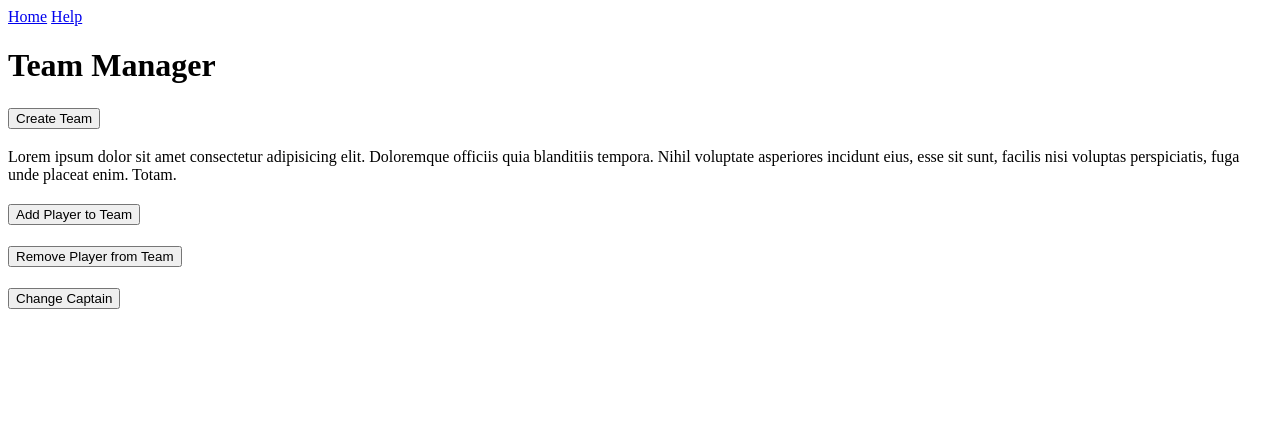
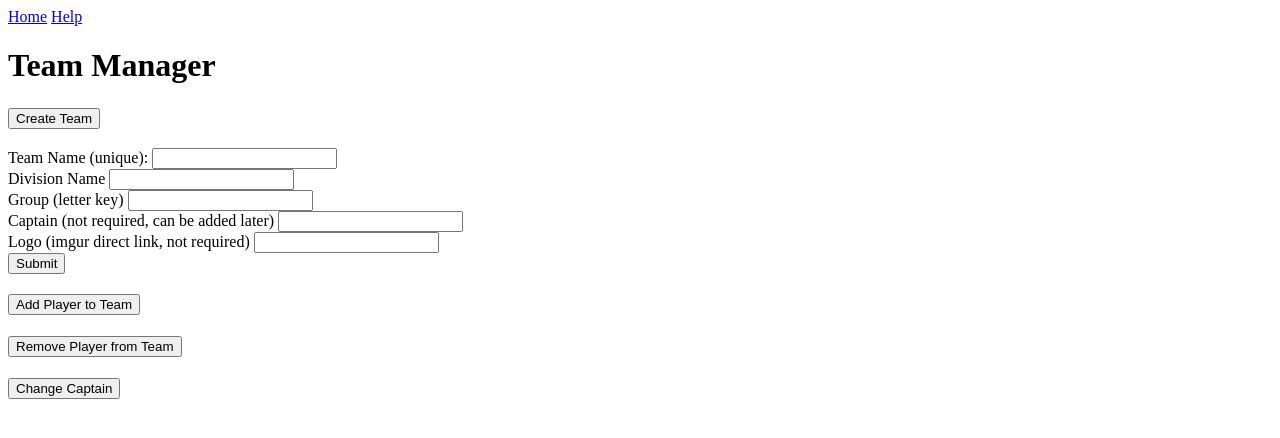
Before and after one commit to lowbudgetlcs/rosters.lowbudgetlcs.com, a SvelteKit app: page /home/teams in a window 1280 px wide. Both pictures are taken after a click on the button "Create Team". Shown: the top 438 px of the page. Built offline with nearby package versions, Linux system fonts and the light colour scheme.

Commit message:
Implemented team creation and updated some database schemas for nullability + lowercase index on group keys.

```diff
--- /dev/null
+++ b/src/lib/server/teams.js
@@ -0,0 +1,56 @@
+import 'dotenv/config';
+import { teams, divisions, groupKeys, players } from '$lib/server/database/appSchema';
+import { sql, eq } from 'drizzle-orm';
+import { app_db } from '$lib/server/database/db';
+
+export async function insertTeam(team) {
+  const { name, division, group, captain = "", logo = "" } = team;
+
+  // Null checks for req params
+  if (!name || !division || !group) return { error: 'Missing required parameter.' };
+
+  // Check team name exists
+  const checkTeam = await app_db.select().from(teams).where(sql`lower(${teams.name}) = lower(${name})`);
+  if (checkTeam.length > 0) {
+    return { error: 'Team already exists with that name.' };
+  }
+
+  // Fetch division id
+  const divisionId = await app_db.select({ field1: divisions.id }).from(divisions).where(sql`lower(${divisions.name}) = lower(${division})`);
+  if (divisionId.length != 1) {
+    return { error: 'No or multiple divisions with that name (how??).' };
+  }
+  const { field1: division_id } = divisionId[0];
+  // Check group exists?
+  const groupCheck = await app_db.select().from(groupKeys).where(sql`lower(${groupKeys.letter}) = lower(${group})`);
+  if (groupCheck.length != 1) {
+    return { error: 'Invalid group name.' };
+  }
+
+  // If given captain fetch captain id
+  let captain_id;
+  if (captain) {
+    // Fetch riot PUUID
+    const puuid = "abcd";
+    // Fetch player id
+    const captainId = await app_db.select(players.id).from(players).where(eq(players.riotPuuid, puuid));
+    if (captainId.length != 1) {
+      return { error: 'puuid issue, if you are positive the player was created contact ruuffian immediately.' };
+    }
+    captain_id = captainId[0].id;
+  }
+
+  try {
+    await app_db.insert(teams).values({
+      name: name,
+      divisionId: division_id,
+      groupId: group,
+      captainId: captain_id || null,
+      logo: logo
+    });
+  } catch (error) {
+    console.error(error);
+    return { error: 'Error inserting team record into database.' };
+  }
+  return { message: 'Team inserted successfully.' };
+}
--- /dev/null
+++ b/src/routes/home/teams/+page.server.js
@@ -0,0 +1,28 @@
+import { fail } from '@sveltejs/kit';
+import { insertTeam } from '$lib/server/teams';
+
+export function load() {
+
+}
+
+export const actions = {
+  createTeam: async (event) => {
+    const data = Object.fromEntries(await event.request.formData());
+
+    // Validate input
+    if (!data.name || !data.division || !data.group) {
+      return fail(400, {
+        error: 'Missing required data.'
+      });
+    }
+    const { error, message } = await insertTeam(data);
+
+    if (error) {
+      return fail(401, {
+        error
+      });
+    }
+
+    return { message };
+  }
+};
--- a/src/routes/home/teams/+page.svelte
+++ b/src/routes/home/teams/+page.svelte
@@ -1,15 +1,51 @@
 <script>
-  import CollapsibleSection from '$lib/components/CollapsibleSection.svelte';
+  import { enhance } from "$app/forms";
+  import CollapsibleSection from "$lib/components/CollapsibleSection.svelte";
+
+  export let form;
 </script>
+
+<svelte:head>
+  <title>Team Management</title>
+</svelte:head>
 
 <h1>Team Manager</h1>
 
 <CollapsibleSection headerText="Create Team">
-  <p>
-    Lorem ipsum dolor sit amet consectetur adipisicing elit. Doloremque officiis
-    quia blanditiis tempora. Nihil voluptate asperiores incidunt eius, esse sit
-    sunt, facilis nisi voluptas perspiciatis, fuga unde placeat enim. Totam.
-  </p>
+  <form use:enhance method="POST" action="?/createTeam">
+    <label for="name">Team Name (unique):</label>
+    <input type="text" id="name" name="name" required />
+    <br />
+
+    <label for="division">Division Name</label>
+    <input type="text" id="division" name="division" required />
+    <br />
+
+    <label for="group">Group (letter key)</label>
+    <input type="text" id="group" name="group" required />
+    <br />
+
+    <label for="captain">Captain (not required, can be added later)</label>
+    <input type="text" id="captain" name="captain" />
+    <br />
+
+    <label for="logo">Logo (imgur direct link, not required)</label>
+    <input type="text" id="logo" name="logo" />
+    <br />
+
+    <button type="submit">Submit</button>
+
+    {#if form?.error}
+      <div class="notice error">
+        {form.error}
+      </div>
+    {/if}
+    {#if form?.message}
+      <!-- this message is ephemeral; it exists because the page was rendered in
+            response to a form submission. it will vanish if the user reloads -->
+      {form.message}
+    {/if}
+  </form>
 </CollapsibleSection>
 
 <CollapsibleSection headerText="Add Player to Team">
```
Also changed, not shown: src/lib/server/database/appRelations.js, src/lib/server/database/appSchema.js.
